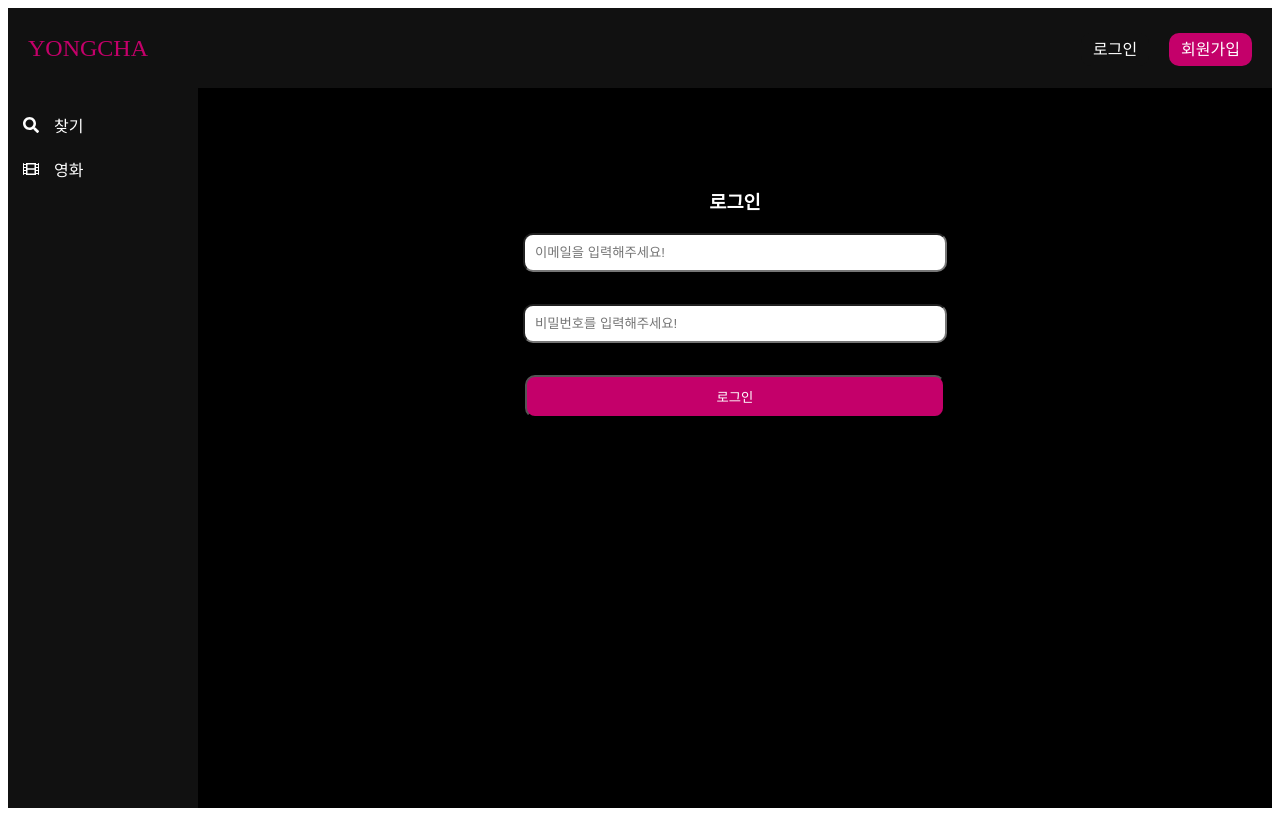
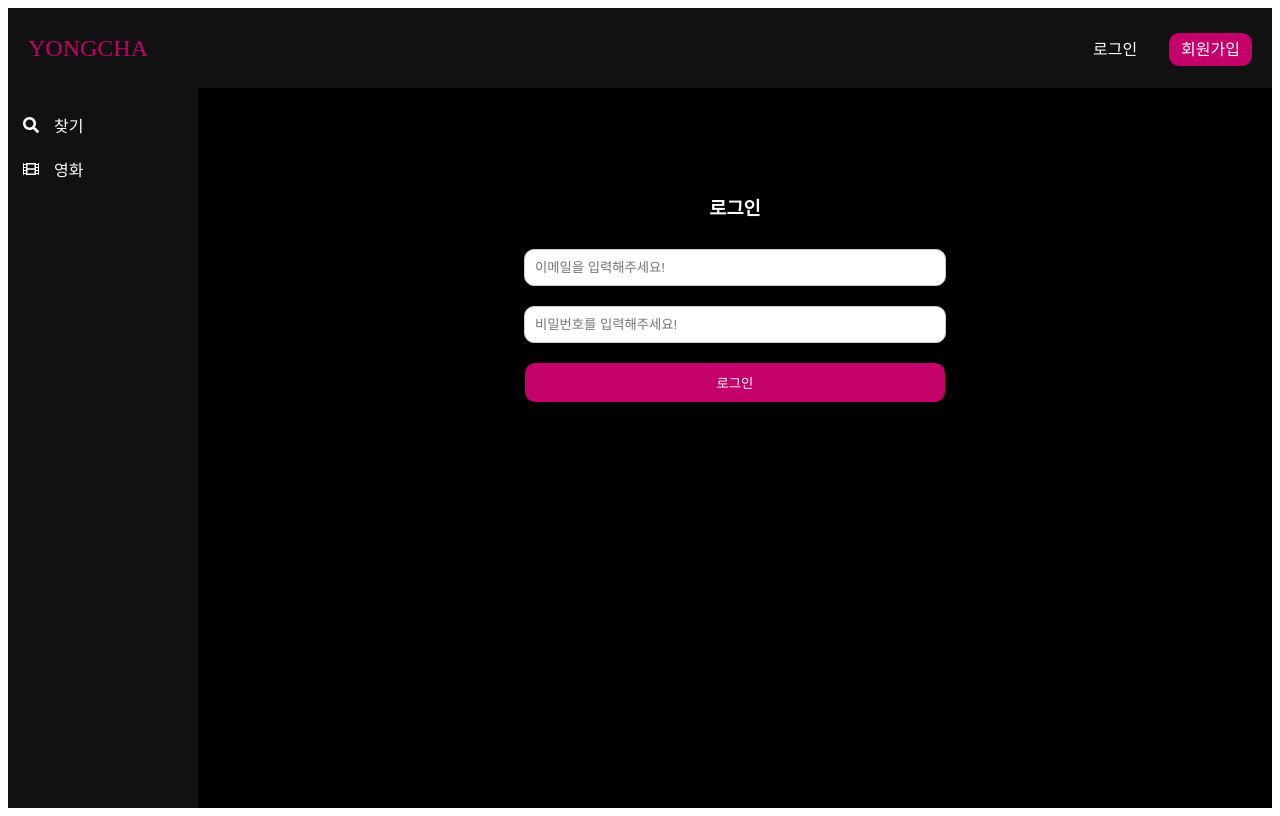
Before and after one commit to DS-UMC-7th/UMC-7th-Lia, a React (Vite) app in the folder movie-site/: page /login in a window 1280 px wide. Built offline with nearby package versions, Linux system fonts and the light colour scheme; no server answers.

Commit message:
[Refactor] 코드 리팩토링 실습과제2 useForm Hook

```diff
--- /dev/null
+++ b/movie-site/src/hooks/use-form.js
@@ -0,0 +1,41 @@
+import { useState, useEffect } from "react";
+
+function useForm(initialValue, validate) {
+    const [values, setValues] = useState(initialValue);
+    const [touched, setTouched] = useState({});
+    const [errors, setErrors] = useState({});
+
+    // value: input change 값/e.target.value
+    const handleChangeInput = (name, value) => {
+        setValues({
+            ...values,
+            [name]: value,
+        });
+    };
+
+    const handleBlur = (name) => {
+        setTouched({
+            ...touched,
+            [name]: true,
+        });
+    };
+
+    const getTextInputProps = (name) => {
+        const value = values[name];
+        const onChange = (event) => handleChangeInput(name, event.target.value);
+        const onBlur = () => handleBlur(name);
+
+        return { value, onChange, onBlur };
+    };
+
+
+    useEffect(() => {
+        if (typeof validate === 'function') {
+          const newErrors = validate(values);
+          setErrors(newErrors);
+        }
+      }, [validate, values]);
+
+    return { values, errors, touched, getTextInputProps };
+}
+export default useForm;
--- a/movie-site/src/page/Loginpage.jsx
+++ b/movie-site/src/page/Loginpage.jsx
@@ -1,10 +1,11 @@
-import React from 'react';
+import React, { useState } from 'react';
 import styled from 'styled-components';
-import {useForm} from 'react-hook-form'
-import * as yup from 'yup'
-import {yupResolver} from '@hookform/resolvers/yup'
+import * as yup from 'yup';
+import { yupResolver } from '@hookform/resolvers/yup';
+import useForm from '../hooks/use-form';
+import { validationLogin } from '../utils/validate';
 
-const Container = styled.div`
+/*const Container = styled.div`
   display: flex;
   flex-direction: column;
   align-items: center;
@@ -12,6 +13,7 @@ const Container = styled.div`
   height: 50vh;
   color: white;
 `;
+
 const Form = styled.form`
   display: flex;
   flex-direction: column;
@@ -21,20 +23,16 @@ const Form = styled.form`
 const Input = styled.input`
   padding: 10px;
   border-radius: 10px;
-  width:400px;
-  background-color:white;
-
-  &:hover {
-
-  }
+  width: 400px;
+  background-color: white;
 `;
 
 const LoginButton = styled.input`
   padding: 10px;
   border-radius: 10px;
-  width:420px;
+  width: 420px;
   background-color: ${props => (props.disabled ? 'gray' : '#c4006a')};
-  color:white;
+  color: white;
 
   &:hover {
     background-color: ${props => (props.disabled ? 'gray' : '#000080')};
@@ -45,30 +43,135 @@ const LoginButton = styled.input`
 const Loginpage = () => {
   const schema = yup.object().shape({
     email: yup.string().email('올바른 이메일 형식이 아닙니다. 다시 확인해주세요!').required('이메일은 필수 입력 사항입니다.'),
-    password: yup.string().min(8,'비밀번호는 8-16자 사이로 입력해주세요!').max(16,'비밀번호는 8-16자 사이로 입력해주세요!').required('비밀번호는 8-16자 사이로 입력해주세요!'),
-})
+    password: yup.string().min(8, '비밀번호는 8-16자 사이로 입력해주세요!').max(16, '비밀번호는 8-16자 사이로 입력해주세요!').required('비밀번호는 필수 입력 사항입니다.'),
+  });
 
-const {register, handleSubmit, formState: {errors}} = useForm({
+  const { register, handleSubmit, formState: { errors }, setValue } = useForm({
     resolver: yupResolver(schema),
     mode: 'onChange',
   });
 
   const onSubmit = (data) => {
-    console.log('폼 데이터 제출')
+    console.log('폼 데이터 제출');
     console.log(data);
-}
+  };
 
   const isDisabled = Object.keys(errors).length > 0;
 
   return (
     <Container>
-    <h3>로그인</h3> {}
+      <h3>로그인</h3>
       <Form onSubmit={handleSubmit(onSubmit)}>
-      <Input type={'email'} {...register("email")} placeholder="이메일을 입력해주세요!" />
+        <Input
+          type='email'
+          placeholder="이메일을 입력해주세요!"
+          onChange={(e) => setValue('email', e.target.value)}
+          {...register("email")}
+        />
         <p style={{ color: 'red' }}>{errors.email?.message}</p>
-      <Input type={'password'} {...register("password")} placeholder="비밀번호를 입력해주세요!" />
+        <Input
+          type='password'
+          placeholder="비밀번호를 입력해주세요!"
+          onChange={(e) => setValue('password', e.target.value)}
+          {...register("password")}
+        />
         <p style={{ color: 'red' }}>{errors.password?.message}</p>
-      <LoginButton type={'submit'} value="로그인"  disabled={isDisabled}/>
+        <LoginButton type='submit' value="로그인" disabled={isDisabled} />
+      </Form>
+    </Container>
+  );
+};
+
+export default Loginpage;*/
+
+const Container = styled.div`
+  display: flex;
+  flex-direction: column;
+  align-items: center;
+  justify-content: center;
+  height: 50vh;
+  color: white;
+`;
+
+const Form = styled.form`
+  display: flex;
+  flex-direction: column;
+  align-items: center;
+`;
+
+const Input = styled.input`
+  padding: 10px;
+  margin:10px 0;
+  border-radius: 10px;
+  width: 400px;
+  background-color: white;
+  border: ${props => props.error ? '4px solid red' : '1px solid #ccc'};
+
+  &:focus {
+    border-color: #000080;
+  }
+`;
+
+const LoginButton = styled.button`
+  padding: 10px;
+   margin:10px 0;
+  border-radius: 10px;
+  width: 420px;
+  background-color: ${props => (props.disabled ? 'gray' : '#c4006a')};
+  color: white;
+  border: none;
+
+  &:hover {
+    background-color: ${props => (props.disabled ? 'gray' : '#000080')};
+    color: #fff;
+  }
+`;
+
+const ErrorText = styled.h1`
+  color: red;
+  font-size: 12px;
+`;
+
+const Loginpage = () => {
+
+  const login = useForm({
+    initialValue: {
+      email: '',
+      password: '',
+    },
+    validate: validationLogin,
+  });
+
+  const handlePressLogin=(e)=>{
+    e.preventDefault();
+    console.log(login.values.email, login.values.password)
+  }
+
+  return (
+    <Container>
+    <h3>로그인</h3>
+    <Form onSubmit={handlePressLogin}>
+    {/*
+    <input
+      onBlur={() => handleBlur('email')}
+      value={values.email}
+      onChange={(e) => handleChangeInput('email', e.target.value)}
+    />
+    <input
+      onBlur={() => handleBlur('password')}
+      value={values.password}
+      onChange={(e) => handleChangeInput('password', e.target.value)}
+    />
+    */}
+
+    <Input error={login.touched.email && login.errors.email} type={'email'}
+    placeholder='이메일을 입력해주세요!' {...login.getTextInputProps('email')}/>
+    {login.touched.email && login.errors.email && <ErrorText>{login.errors.email}</ErrorText>}
+    <Input error={login.touched.password && login.errors.password} type={'password'}
+    placeholder='비밀번호를 입력해주세요!' {...login.getTextInputProps('password')}/>
+    {login.touched.password && login.errors.password && <ErrorText>{login.errors.password}</ErrorText>}
+
+    <LoginButton type="submit">로그인</LoginButton>
     </Form>
   </Container>
   );
--- /dev/null
+++ b/movie-site/src/utils/validate.js
@@ -0,0 +1,28 @@
+const emailPattern = /^[A-Za-z0-9_\.\-]+@[A-Za-z0-9\-]+\.[A-Za-z0-9\-]+$/;
+
+function validateUser(values) {
+    const errors = {
+        email: '',
+        password: '',
+    };
+
+    if (!values.email) {
+        errors.email = '이메일은 필수 입력 사항입니다.';
+    } else if (!emailPattern.test(values.email)) {
+        errors.email = '올바른 이메일 형식이 아닙니다. 다시 확인해주세요!';
+    }
+
+    if (!values.password) {
+        errors.password = '비밀번호는 필수 입력 사항입니다.';
+    } else if (values.password.length < 8 || values.password.length > 16) {
+        errors.password = '비밀번호는 8~16자 사이로 입력해주세요!';
+    }
+
+    return errors;
+}
+
+function validationLogin(values) {
+    return validateUser(values);
+}
+
+export { validationLogin };
```
Lines whose indentation alone changed are shown as unchanged.
